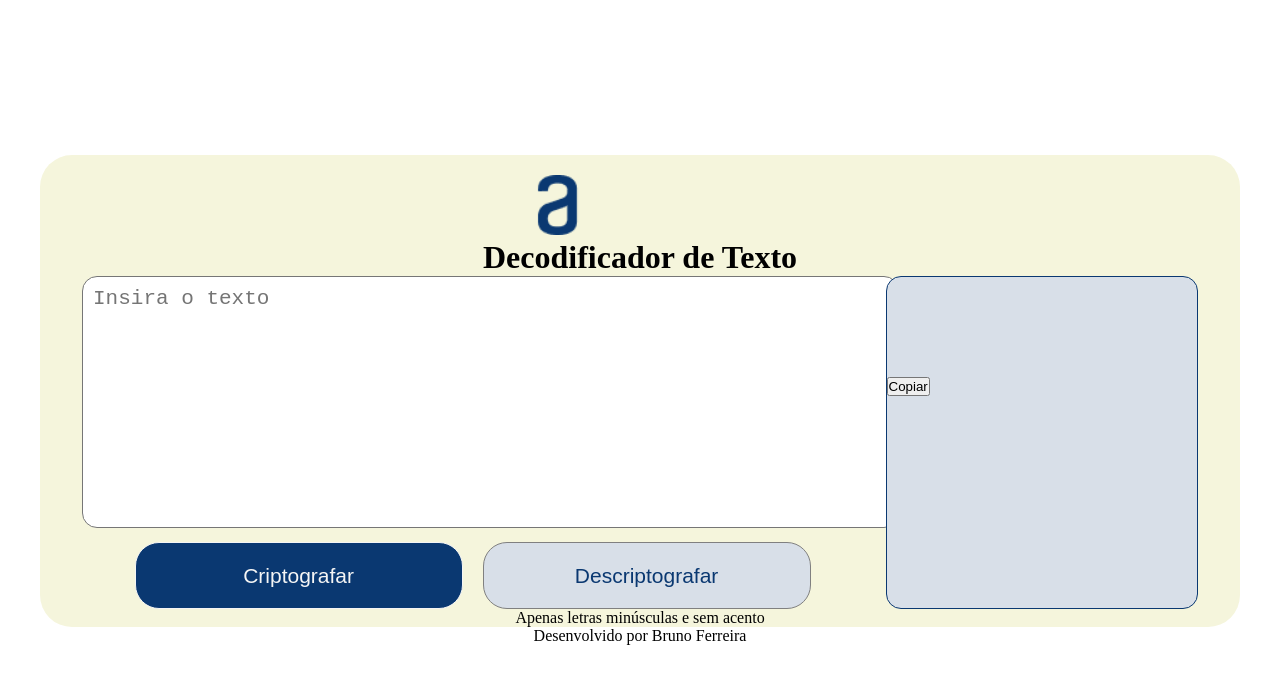
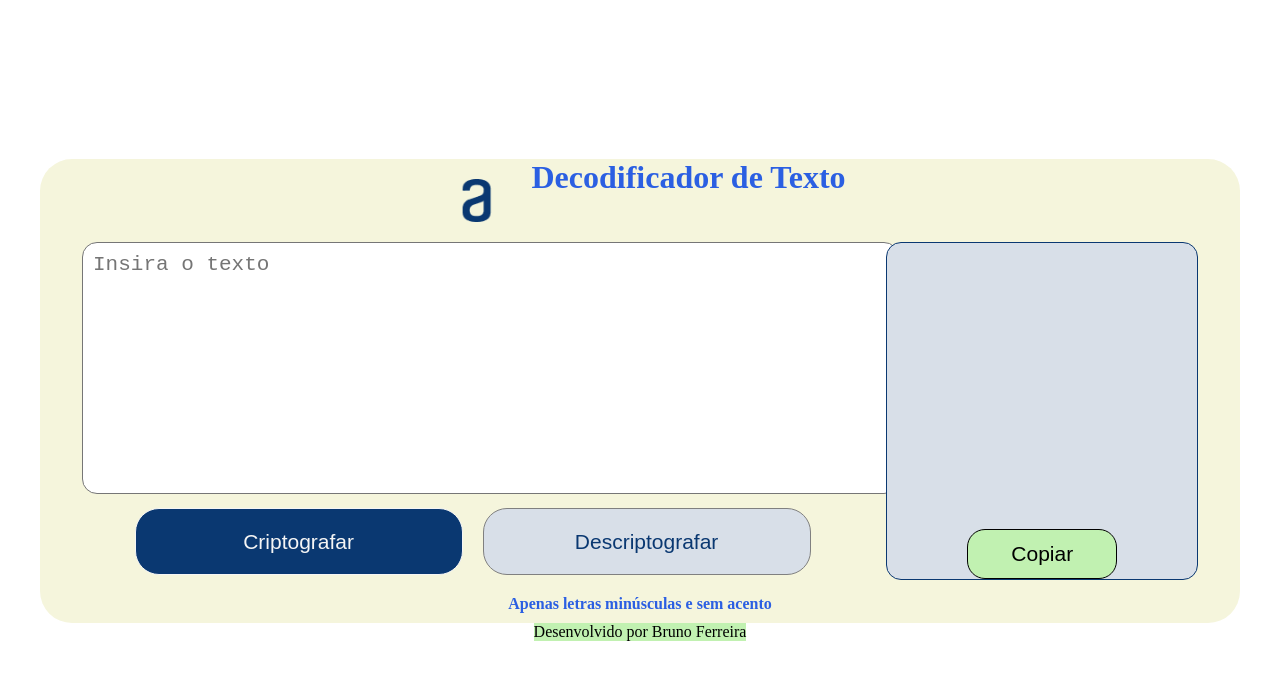
Before and after one commit to Brunim1/Decodificador-de-Texto, a plain HTML site: page index.html in a window 1280 px wide. Drawn offline with Linux system fonts and the light colour scheme.

Commit message:
estilizando css

```diff
--- a/index.html
+++ b/index.html
@@ -14,7 +14,12 @@
       </header>
       <div id="clicar">
         <div id="area-clicar">
-          <textarea rows="10" cols="60" id="Digitavel" placeholder="Insira o texto"></textarea>
+          <textarea
+            rows="10"
+            cols="60"
+            id="Digitavel"
+            placeholder="Insira o texto"
+          ></textarea>
           <div id="caixa-botoes">
             <div class="Botao__criptografar">
               <button id="cript">Criptografar</button>
@@ -29,11 +34,11 @@
           <button class="Botao__copiar" id="copiar-texto">Copiar</button>
         </div>
       </div>
-      <p>Apenas letras minúsculas e sem acento</p>
+      <p id="letras-minusculas">Apenas letras minúsculas e sem acento</p>
     </main>
+    <script src="./app.js"></script>
+  </body>
+</html>
 <footer class="rodape">
   <p>Desenvolvido por Bruno Ferreira</p>
 </footer>
-    <script src="./app.js"></script>
-  </body>
-</html>
--- a/style.css
+++ b/style.css
@@ -22,6 +22,17 @@ main{
     align-items: center;
 }
 
+header{
+    display: flex;
+    color: rgb(43, 95, 226);
+    font-weight: ;
+}
+
+#logo{
+    width: 25%;
+    padding-top: 20px;
+    padding-bottom: 20px;
+}
 textarea{
     padding: 10px;
     font-size: 21px;
@@ -69,6 +80,21 @@ textarea{
     cursor: pointer;
 }
 
+#copiar-texto{
+    width: 150px;
+    height: 50px;
+    border-radius: 18px;
+    border: 1px solid black;
+    color: black;
+    background-color: rgb(193, 241, 177);
+    font-size: 21px;
+    cursor: pointer;
+    align-items: center;
+    justify-content: center;
+    margin-top: 60%;
+    margin-left: 26%;
+}
+
 #area-resultado{
     width: 28%;
     background-color: #D8DFE8;
@@ -77,13 +103,21 @@ textarea{
 }
 
 h3{
-    color: #0A3871;
     width: 90%;
     height: 100px;
-    overflow: auto;
+    padding-top: 12px;
+    padding-left: 12px;
+    color: black;
 }
 
-#logo{
-    width: 150px;
-    padding-top: 20px;
+#letras-minusculas{
+    color: rgb(43, 95, 226);
+    font-weight:bold;
+    padding-top: 15px;
+    padding-bottom: 10px;
 }
+
+.rodape{
+    background-color: rgb(193, 241, 177);
+
+}
```
Lines whose indentation alone changed are shown as unchanged.
